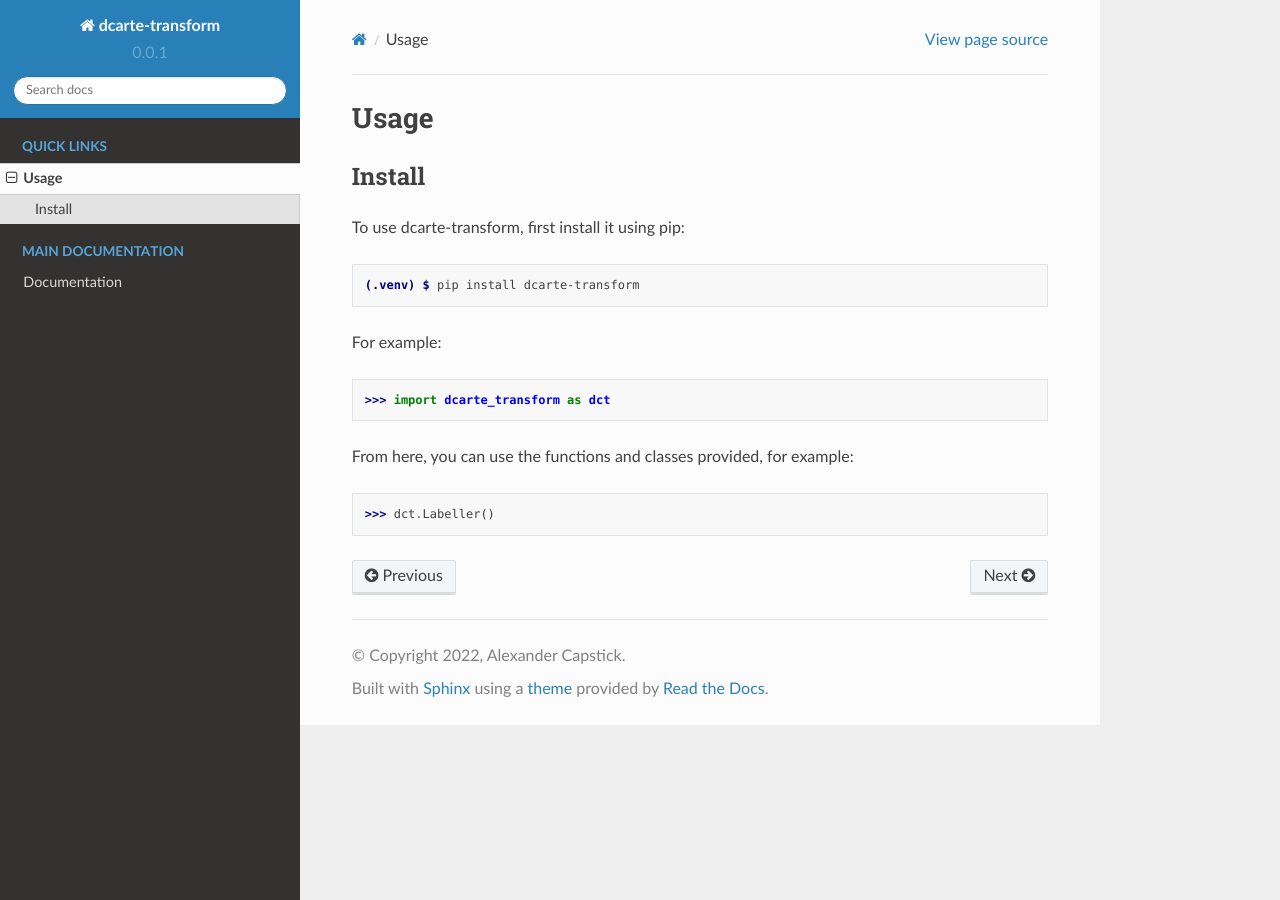
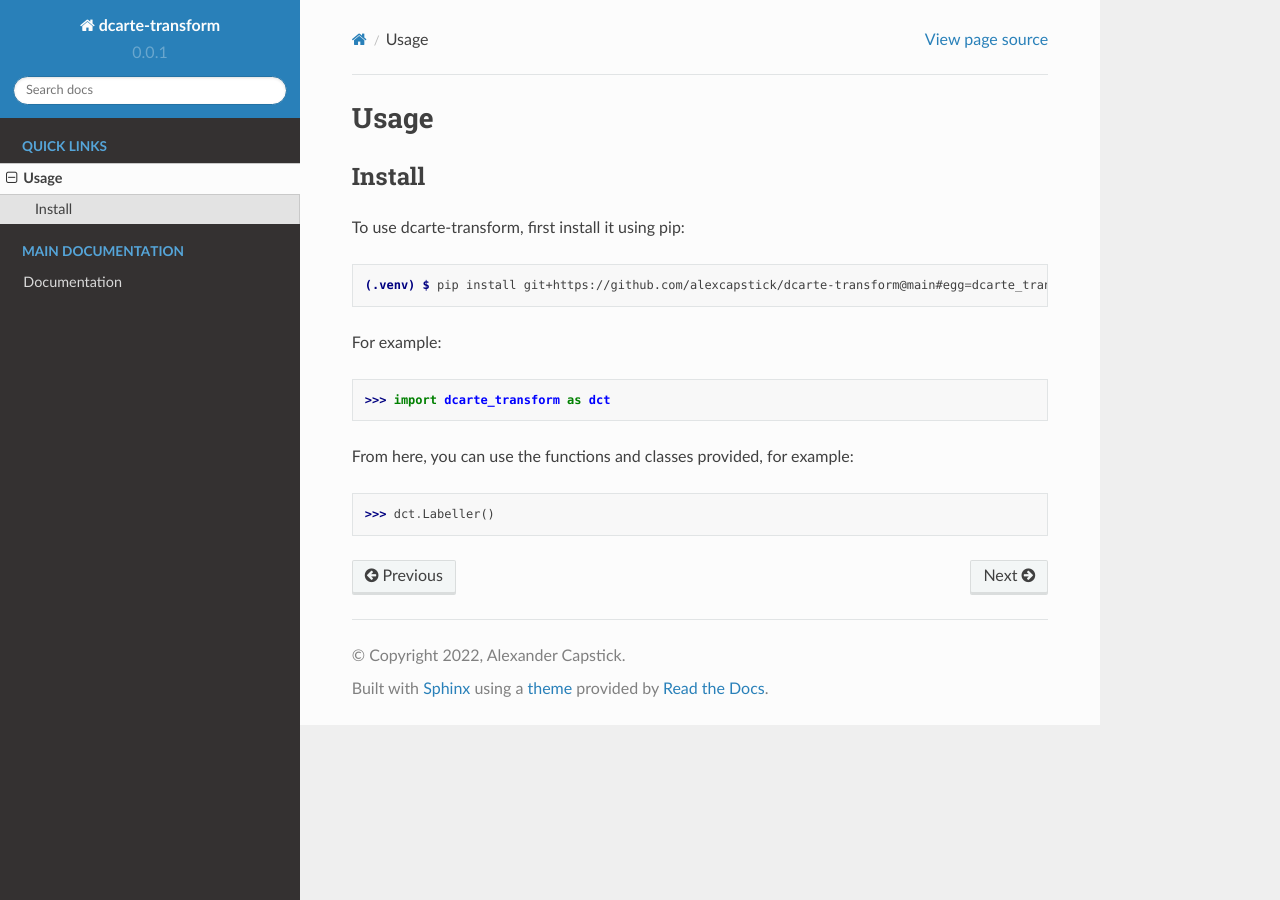
Before and after one commit to alexcapstick/dcarte-transform, a Sphinx documentation site: the page built from docs/source/usage.rst, in a window 1280 px wide. Built offline with Sphinx 7.4.7 and the Read the Docs theme 2.0.0, drawn with Linux system fonts in a browser that asks for light colours.

Commit message:
Update Docs

```diff
--- a/docs/source/usage.rst
+++ b/docs/source/usage.rst
@@ -10,7 +10,7 @@ To use dcarte-transform, first install it using pip:
 
 .. code-block:: console
 
-   (.venv) $ pip install dcarte-transform
+   (.venv) $ pip install git+https://github.com/alexcapstick/dcarte-transform@main#egg=dcarte_transform
 
 
 
```
